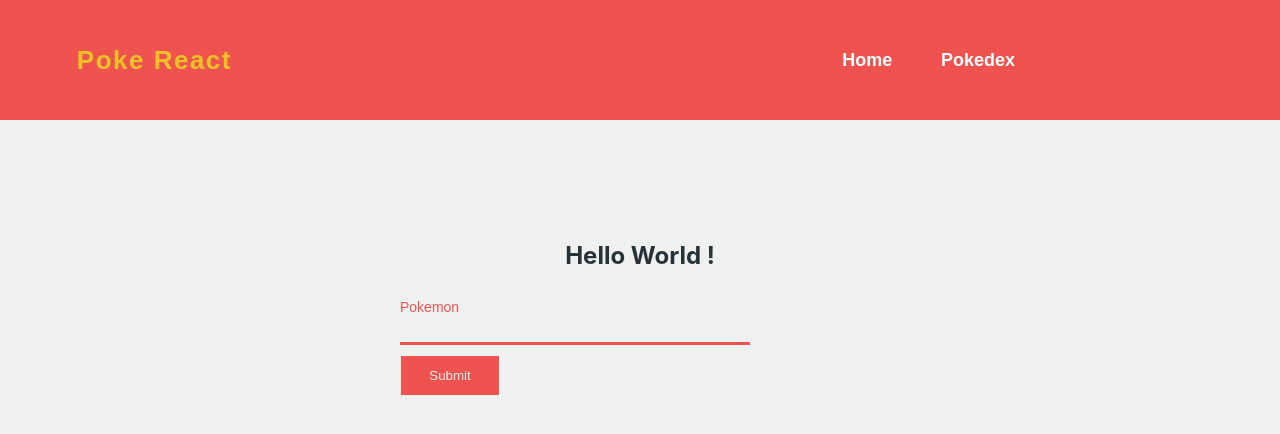
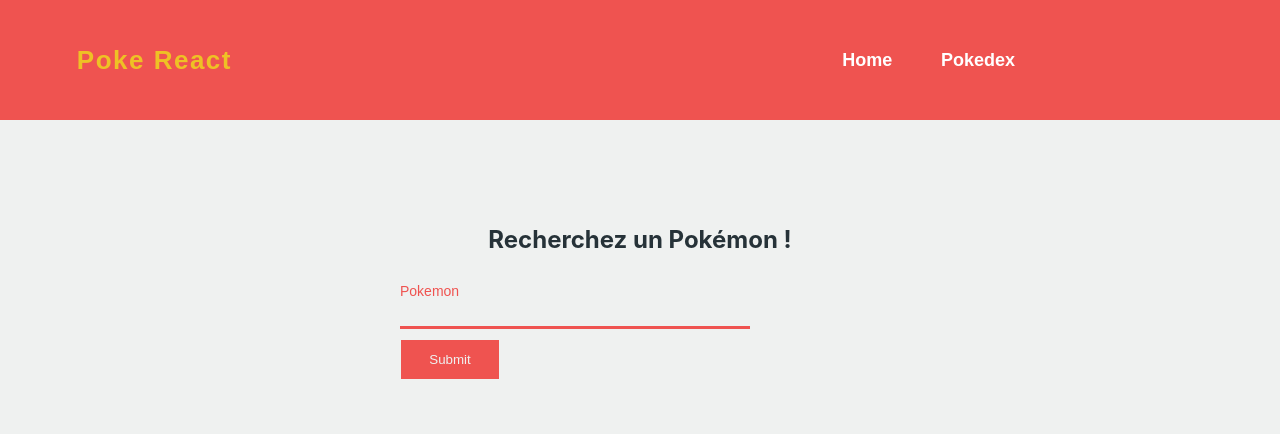
Before and after one commit to Ahkalamiammiam/reactjs-pokedex, a React (Create React App) app in the folder my_pokedex_app/: page /pokedex in a window 1280 px wide. Shown: the top 434 px of the page. Built offline with nearby package versions, Linux system fonts and the light colour scheme.

Commit message:
Add Liste and Item components & map method

```diff
--- /dev/null
+++ b/my_pokedex_app/src/components/Item.js
@@ -0,0 +1,12 @@
+import React from 'react';
+
+const Item = ({ name, sprites, weight, height }) => (
+    <li>
+        <h2>{name}</h2>
+        <img src={sprites} alt=""/>
+        <h3>{weight}</h3>
+        <h3>{height}</h3>
+    </li>
+);
+
+export default Item;
--- /dev/null
+++ b/my_pokedex_app/src/components/Liste.js
@@ -0,0 +1,13 @@
+import React from 'react';
+import './styles/Liste.scss';
+import Item from './Item';
+
+const Liste = ({ pokemons }) => (
+    <div className="listeContainer">
+        {pokemons.results && pokemons.results.map((pokemon, index) => (
+            <Item key={`pokemon` + index} {...pokemon} />
+        ))}
+    </div>
+);
+
+export default Liste;
--- /dev/null
+++ b/my_pokedex_app/src/components/styles/Liste.scss
@@ -0,0 +1,6 @@
+.listeContainer {
+    width: 100%;
+    height: 20vh;
+    display: flex;
+    flex-direction: column;
+}
--- a/my_pokedex_app/src/pages/Pokedex.js
+++ b/my_pokedex_app/src/pages/Pokedex.js
@@ -3,6 +3,7 @@ import '../components/styles/Pokedex.scss';
 
 // Components
 import Filtre from '../components/Filtre';
+import Liste from '../components/Liste';
 
 class Pokedex extends Component {
     state = {
@@ -11,16 +12,15 @@ class Pokedex extends Component {
     };
 
     handleSubmit = async (ev) => {
+        ev.preventDefault();
         const { value } = ev.currentTarget.filter;
-        ev.preventDefault();
         console.log(new FormData(ev.currentTarget).get('filter'));
 
         try {
 
-        const response = await fetch(`http://pokeapi.co/api/v2/pokemon?limit=151`);
+        const response = await fetch(`https://pokeapi.co/api/v2/pokemon?limit=151`);
         const data = await response.json();
         this.setState({ api: data, value });
-        console.log(this.state.api);
 
         } catch (err) {
             console.log(err);
@@ -29,15 +29,18 @@ class Pokedex extends Component {
         }
     }
 
+
     render() {
         const { api } = this.state;
+        console.log(this.state.api);
 
         return(
             <div className="pokedexContainer">
                 <div className="Pokedex">
-                    <h2>Hello World !</h2>
+                    <h2>Recherchez un Pokémon !</h2>
                 </div>
                     <Filtre value={this.state.value} handleSubmit={this.handleSubmit} />
+                    <Liste pokemons={api} />
             </div>
         );
     }
```
Also changed, not shown: my_pokedex_app/src/components/styles/Pokedex.scss (line endings or trailing spaces).
